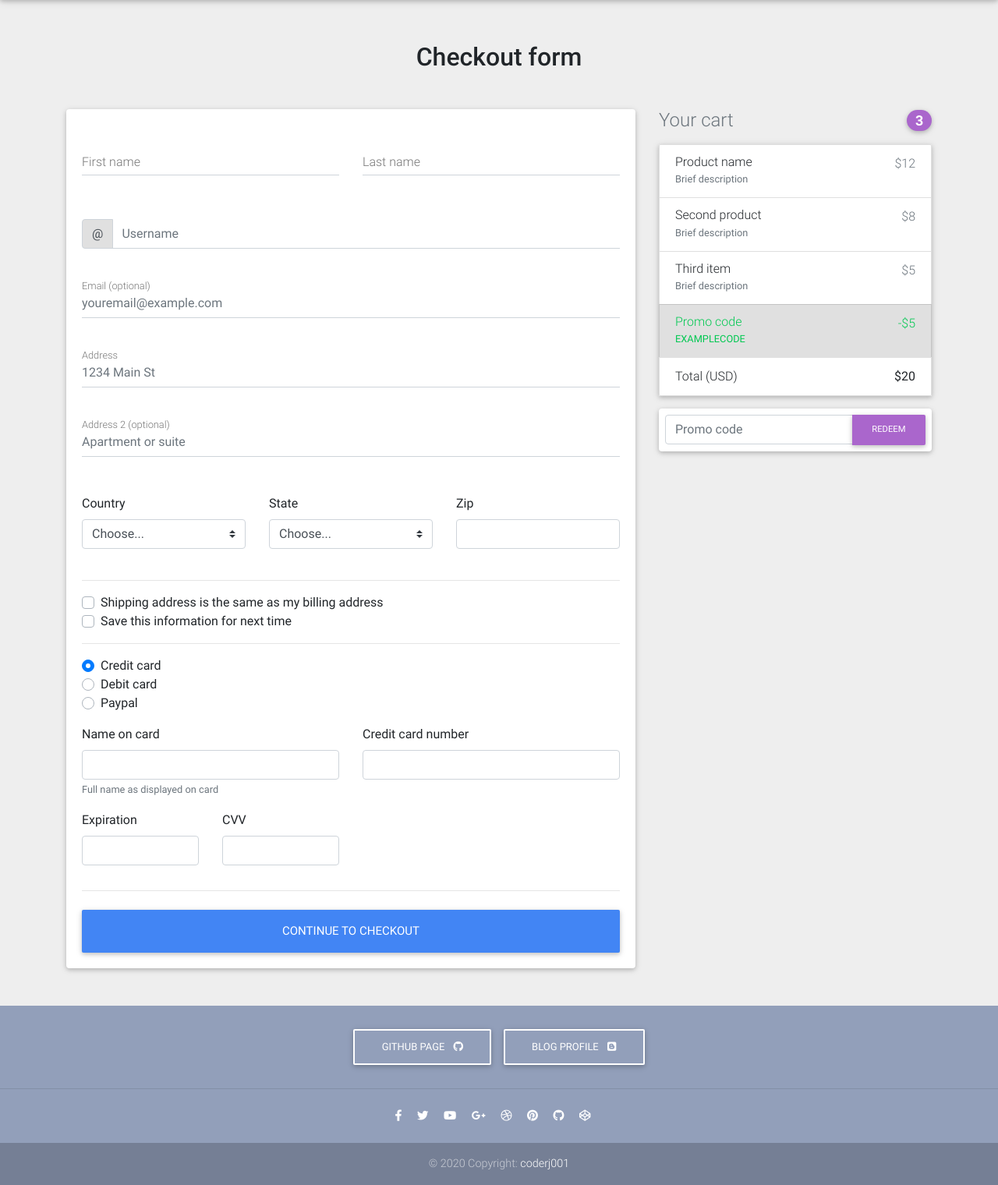
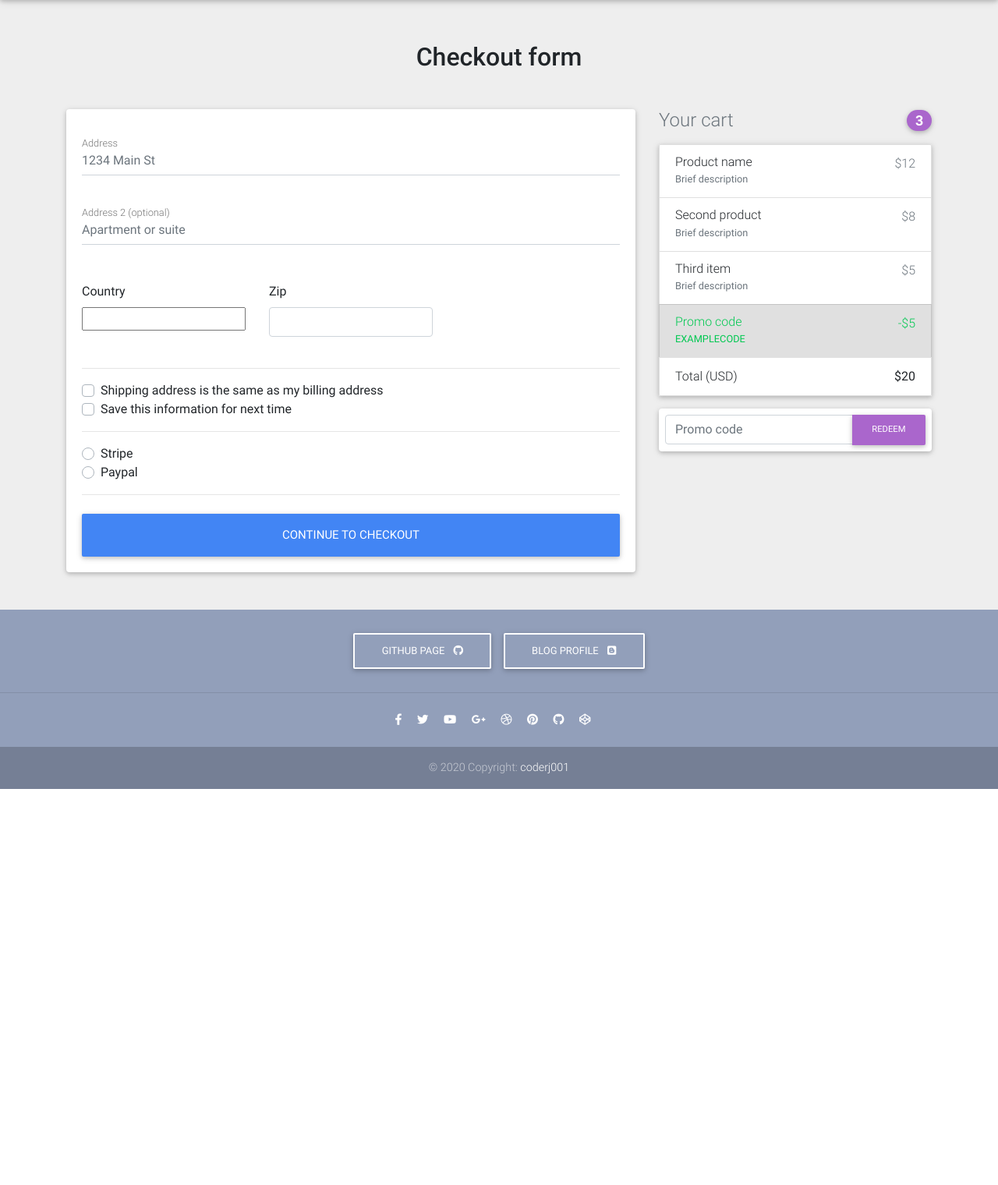
Before and after one commit to coderj001/E-commerce-with-django, a Django app: page /checkout/ in a window 1280 px wide. Shown: the part 66-1586 px from the top of the page at 78% size. After the commit the page ends 1078 px from the top, so only its background shows below. Run offline with Django 3.2, Linux system fonts and the light colour scheme; some libraries are stand-ins or nearby versions.

Commit message:
Check Style is done

```diff
--- /dev/null
+++ b/ecommerce/core/forms.py
@@ -0,0 +1,17 @@
+from django import forms
+from django_countries.fields import CountryField
+from django_countries.widgets import CountrySelectWidget
+
+PAYMENT_OPTION = (
+        ('S','Stripe'),
+        ('P','Paypal'),
+    )
+
+class CheckOutForm(forms.Form):
+    street_address = forms.CharField(widget=forms.TextInput(attrs={'placeholder':'1234 Main St','class':'form-control','id':'address'}))
+    apparment_address = forms.CharField(required=False,widget=forms.TextInput(attrs={'placeholder':'Apartment or suite','id':'address-2','class':'form-control'}))
+    country = CountryField(blank_label='(select country)').formfield(widget=CountrySelectWidget(attrs={'class':'custom-select d-block w-100'}))
+    zipcode = forms.CharField(widget=forms.TextInput(attrs={'class':'form-control'}))
+    same_billing_address = forms.BooleanField()
+    save_info = forms.BooleanField(required=False)
+    payment_option = forms.ChoiceField(widget=forms.RadioSelect(), choices=PAYMENT_OPTION)
--- a/ecommerce/core/urls.py
+++ b/ecommerce/core/urls.py
@@ -1,5 +1,5 @@
-from core.views import (HomePageView, OrderSummeryView, ProductPageView,
-                        add_to_cart, checkoutpage, remove_from_cart,
+from core.views import (CheckOutPage, HomePageView, OrderSummeryView,
+                        ProductPageView, add_to_cart, remove_from_cart,
                         remove_single_item_from_cart)
 from django.urls import path
 
@@ -9,7 +9,7 @@
     path('home/',HomePageView.as_view(),name="homepage"),
     path('',HomePageView.as_view(),name="homepage"),
     path('product/<slug>/',ProductPageView.as_view(),name="productpage"),
-    path('checkout/',checkoutpage,name="checkoutpage"),
+    path('checkout/',CheckOutPage.as_view(),name="checkoutpage"),
     path('order_summery/',OrderSummeryView.as_view(),name="order-summery"),
     path('add_to_cart/<slug>/',add_to_cart,name="add-to-cart"),
     path('remove_from_cart/<slug>/',remove_from_cart,name="remove-from-cart"),
--- a/ecommerce/core/views.py
+++ b/ecommerce/core/views.py
@@ -1,3 +1,4 @@
+from core.forms import CheckOutForm
 from core.models import Item, Order, OrderItem
 from django.contrib import messages
 from django.contrib.auth.decorators import login_required
@@ -30,9 +31,17 @@
     context_object_name = 'item'
     template_name = "core/productpage.html"
 
-def checkoutpage(request):
-    context = {}
-    return render(request, "core/checkoutpage.html", context)
+class CheckOutPage(View):
+    def get(self, request, *args, **kwargs):
+        form = CheckOutForm()
+        context = { 'form': form }
+        return render(request, "core/checkoutpage.html", context)
+    def post(self, request, *args, **kwargs):
+        form = CheckOutForms(request.POST or None)
+        if form.is_valid():
+            print("Form is valid")
+        context = { 'form': form }
+        return render(request, "core/checkoutpage.html", context)
 
 @login_required
 def add_to_cart(request,slug):
@@ -66,6 +75,7 @@
         if order.items.filter(item__slug=item.slug).exists():
             order_item = OrderItem.objects.filter(item=item,user=request.user,ordered=False)[0]
             order.items.remove(order_item)
+            order_item.delete()
             messages.info(request, "This item was removed from your cart.")
         else:
             messages.info(request, "Item didn't previously exist.")
@@ -88,6 +98,7 @@
                 order_item.save()
             else:
                 order.items.remove(order_item)
+                order_item.delete()
             messages.info(request, "This Item quantity was updated.")
             return redirect("core:order-summery")
         else:
--- a/ecommerce/ecommerce/settings.py
+++ b/ecommerce/ecommerce/settings.py
@@ -26,6 +26,7 @@
     'allauth.account',
     'allauth.socialaccount',
     'crispy_forms',
+    'django_countries',
 
     'core',
 ]
--- a/ecommerce/templates/core/checkoutpage.html
+++ b/ecommerce/templates/core/checkoutpage.html
@@ -1,6 +1,5 @@
-{% extends "base.html" %}
-
-{% block content %}
+{% extends "base.html" %} {% block content %}
+{% load crispy_forms_tags %}
 <!-- Navbar -->
 {% include "core/navbar.html" %}
 <!-- Navbar -->
@@ -8,200 +7,142 @@
 <!--Main layout-->
 <main class="mt-5 pt-4">
   <div class="container wow fadeIn">
-
     <!-- Heading -->
     <h2 class="my-5 h2 text-center">Checkout form</h2>
 
     <!--Grid row-->
     <div class="row">
-
       <!--Grid column-->
       <div class="col-md-8 mb-4">
-
         <!--Card-->
         <div class="card">
 
           <!--Card content-->
           <form class="card-body">
-
-              <!--Grid row-->
-              <div class="row">
-
-                <!--Grid column-->
-                <div class="col-md-6 mb-2">
-
-                  <!--firstName-->
-                  <div class="md-form ">
-                    <input type="text" id="firstName" class="form-control">
-                    <label for="firstName" class="">First name</label>
-                  </div>
-
-                </div>
-                <!--Grid column-->
-
-                <!--Grid column-->
-                <div class="col-md-6 mb-2">
-
-                  <!--lastName-->
-                  <div class="md-form">
-                    <input type="text" id="lastName" class="form-control">
-                    <label for="lastName" class="">Last name</label>
-                  </div>
-
-                </div>
-                <!--Grid column-->
-
-              </div>
-              <!--Grid row-->
-
-              <!--Username-->
-              <div class="md-form input-group pl-0 mb-5">
-                <div class="input-group-prepend">
-                  <span class="input-group-text" id="basic-addon1">@</span>
-                </div>
-                <input type="text" class="form-control py-0" placeholder="Username" aria-describedby="basic-addon1">
-              </div>
-
-              <!--email-->
-              <div class="md-form mb-5">
-                <input type="text" id="email" class="form-control" placeholder="youremail@example.com">
-                <label for="email" class="">Email (optional)</label>
-              </div>
-
+            {% csrf_token %}
             <!--address-->
             <div class="md-form mb-5">
-                <input type="text" id="address" class="form-control" placeholder="1234 Main St">
+              {# <input #}
+              {#   type="text" #}
+              {#   id="address" #}
+              {#   class="form-control" #}
+              {#   placeholder="1234 Main St" #}
+              {# /> #}
+              {{ form.street_address }}
               <label for="address" class="">Address</label>
             </div>
 
             <!--address-2-->
             <div class="md-form mb-5">
-                <input type="text" id="address-2" class="form-control" placeholder="Apartment or suite">
+              {# <input #}
+              {#   type="text" #}
+              {#   id="address-2" #}
+              {#   class="form-control" #}
+              {#   placeholder="Apartment or suite" #}
+              {# /> #}
+              {{ form.apparment_address }}
               <label for="address-2" class="">Address 2 (optional)</label>
             </div>
 
             <!--Grid row-->
             <div class="row">
-
               <!--Grid column-->
               <div class="col-lg-4 col-md-12 mb-4">
-
                 <label for="country">Country</label>
-                  <select class="custom-select d-block w-100" id="country" required>
-                    <option value="">Choose...</option>
-                    <option>United States</option>
-                  </select>
+                {# <select #}
+                {#   class="custom-select d-block w-100" #}
+                {#   id="country" #}
+                {#   required #}
+                {# > #}
+                {#   <option value="">Choose...</option> #}
+                {#   <option>United States</option> #}
+                {# </select> #}
+                {{ form.country }}
                 <div class="invalid-feedback">
                   Please select a valid country.
                 </div>
-
               </div>
               <!--Grid column-->
 
               <!--Grid column-->
               <div class="col-lg-4 col-md-6 mb-4">
-
-                  <label for="state">State</label>
-                  <select class="custom-select d-block w-100" id="state" required>
-                    <option value="">Choose...</option>
-                    <option>California</option>
-                  </select>
-                  <div class="invalid-feedback">
-                    Please provide a valid state.
-                  </div>
-
-                </div>
-                <!--Grid column-->
-
-                <!--Grid column-->
-                <div class="col-lg-4 col-md-6 mb-4">
-
                 <label for="zip">Zip</label>
-                  <input type="text" class="form-control" id="zip" placeholder="" required>
+                {# <input #}
+                {#   type="text" #}
+                {#   class="form-control" #}
+                {#   id="zip" #}
+                {#   placeholder="" #}
+                {#   required #}
+                {# /> #}
+                {{ form.zipcode }}
                 <div class="invalid-feedback">
                   Zip code required.
                 </div>
-
               </div>
               <!--Grid column-->
-
             </div>
             <!--Grid row-->
 
-              <hr>
+            <hr />
 
             <div class="custom-control custom-checkbox">
-                <input type="checkbox" class="custom-control-input" id="same-address">
-                <label class="custom-control-label" for="same-address">Shipping address is the same as my billing address</label>
+             <input
+                type="checkbox"
+                class="custom-control-input"
+                id="same-address"
+                {%if form.same_billing_address.value%}
+                :wa
+
+                checked
+                {%endif%}
+              />
+              <label class="custom-control-label" for="same-address"
+                >Shipping address is the same as my billing address</label
+              >
             </div>
             <div class="custom-control custom-checkbox">
-                <input type="checkbox" class="custom-control-input" id="save-info">
-                <label class="custom-control-label" for="save-info">Save this information for next time</label>
+              <input
+                type="checkbox"
+                class="custom-control-input"
+                id="save-info"
+                {%if form.save_info.value%}
+                checked
+                {%endif%}
+              />
+              <label class="custom-control-label" for="save-info"
+                >Save this information for next time</label
+              >
             </div>
 
-              <hr>
+            <hr />
 
             <div class="d-block my-3">
+                {% for name, value  in form.fields.payment_option.choices %}
               <div class="custom-control custom-radio">
-                  <input id="credit" name="paymentMethod" type="radio" class="custom-control-input" checked required>
-                  <label class="custom-control-label" for="credit">Credit card</label>
+                <input
+                    id="{{name}}"
+                  name="paymentMethod"
+                  type="radio"
+                  class="custom-control-input"
+                  required
+                />
+                <label class="custom-control-label" for="{{name}}">{{value}}</label>
               </div>
-                <div class="custom-control custom-radio">
-                  <input id="debit" name="paymentMethod" type="radio" class="custom-control-input" required>
-                  <label class="custom-control-label" for="debit">Debit card</label>
+              {% endfor %}
             </div>
-                <div class="custom-control custom-radio">
-                  <input id="paypal" name="paymentMethod" type="radio" class="custom-control-input" required>
-                  <label class="custom-control-label" for="paypal">Paypal</label>
-                </div>
-              </div>
-              <div class="row">
-                <div class="col-md-6 mb-3">
-                  <label for="cc-name">Name on card</label>
-                  <input type="text" class="form-control" id="cc-name" placeholder="" required>
-                  <small class="text-muted">Full name as displayed on card</small>
-                  <div class="invalid-feedback">
-                    Name on card is required
-                  </div>
-                </div>
-                <div class="col-md-6 mb-3">
-                  <label for="cc-number">Credit card number</label>
-                  <input type="text" class="form-control" id="cc-number" placeholder="" required>
-                  <div class="invalid-feedback">
-                    Credit card number is required
-                  </div>
-                </div>
-              </div>
-              <div class="row">
-                <div class="col-md-3 mb-3">
-                  <label for="cc-expiration">Expiration</label>
-                  <input type="text" class="form-control" id="cc-expiration" placeholder="" required>
-                  <div class="invalid-feedback">
-                    Expiration date required
-                  </div>
-                </div>
-                <div class="col-md-3 mb-3">
-                  <label for="cc-expiration">CVV</label>
-                  <input type="text" class="form-control" id="cc-cvv" placeholder="" required>
-                  <div class="invalid-feedback">
-                    Security code required
-                  </div>
-                </div>
-              </div>
-              <hr class="mb-4">
-              <button class="btn btn-primary btn-lg btn-block" type="submit">Continue to checkout</button>
 
+            <hr class="mb-4" />
+            <button class="btn btn-primary btn-lg btn-block" type="submit">
+              Continue to checkout
+            </button>
           </form>
-
         </div>
         <!--/.Card-->
-
       </div>
       <!--Grid column-->
 
       <!--Grid column-->
       <div class="col-md-4 mb-4">
-
         <!-- Heading -->
         <h4 class="d-flex justify-content-between align-items-center mb-3">
           <span class="text-muted">Your cart</span>
@@ -210,21 +151,27 @@
 
         <!-- Cart -->
         <ul class="list-group mb-3 z-depth-1">
-            <li class="list-group-item d-flex justify-content-between lh-condensed">
+          <li
+            class="list-group-item d-flex justify-content-between lh-condensed"
+          >
             <div>
               <h6 class="my-0">Product name</h6>
               <small class="text-muted">Brief description</small>
             </div>
             <span class="text-muted">$12</span>
           </li>
-            <li class="list-group-item d-flex justify-content-between lh-condensed">
+          <li
+            class="list-group-item d-flex justify-content-between lh-condensed"
+          >
             <div>
               <h6 class="my-0">Second product</h6>
               <small class="text-muted">Brief description</small>
             </div>
             <span class="text-muted">$8</span>
           </li>
-            <li class="list-group-item d-flex justify-content-between lh-condensed">
+          <li
+            class="list-group-item d-flex justify-content-between lh-condensed"
+          >
             <div>
               <h6 class="my-0">Third item</h6>
               <small class="text-muted">Brief description</small>
@@ -248,20 +195,28 @@
         <!-- Promo code -->
         <form class="card p-2">
           <div class="input-group">
-              <input type="text" class="form-control" placeholder="Promo code" aria-label="Recipient's username" aria-describedby="basic-addon2">
+            <input
+              type="text"
+              class="form-control"
+              placeholder="Promo code"
+              aria-label="Recipient's username"
+              aria-describedby="basic-addon2"
+            />
             <div class="input-group-append">
-                <button class="btn btn-secondary btn-md waves-effect m-0" type="button">Redeem</button>
+              <button
+                class="btn btn-secondary btn-md waves-effect m-0"
+                type="button"
+              >
+                Redeem
+              </button>
             </div>
           </div>
         </form>
         <!-- Promo code -->
-
       </div>
       <!--Grid column-->
-
     </div>
     <!--Grid row-->
-
   </div>
 </main>
 <!--Main layout-->
@@ -269,6 +224,4 @@
 <!--Footer-->
 {% include "core/footer.html" %}
 <!--/.Footer-->
-  {% endblock content %}
-
-  {% block head_title %} Checkout Page {% endblock %}
+{% endblock content %} {% block head_title %} Checkout Page {% endblock %}
```
Also changed, not shown: 2 other files. Lines whose indentation alone changed are shown as unchanged.
